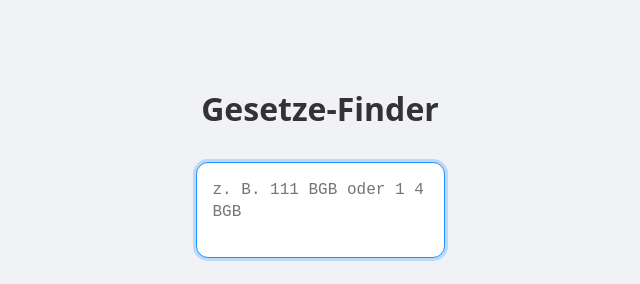
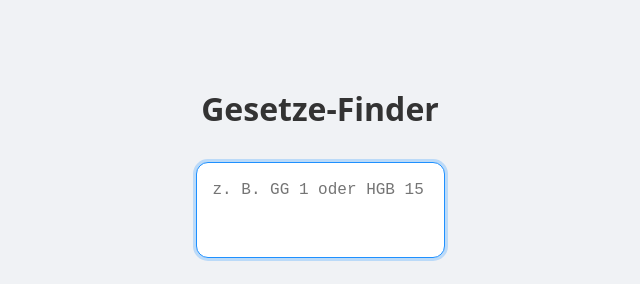
Before and after one commit to DD-65/recht-api, a website: page public/index.html in a window 1280 px wide. Shown: the part 212-496 px from the top of the page, 320-960 px from the left. Drawn offline with Linux system fonts and the light colour scheme.

Commit message:
improve placeholder

```diff
--- a/public/index.html
+++ b/public/index.html
@@ -89,7 +89,7 @@
   <div class="container">
     <h1>Gesetze-Finder</h1>
 
-    <textarea id="input" placeholder="z. B. 111 BGB oder 1 4 BGB" autofocus></textarea>
+    <textarea id="input" placeholder="z. B. GG 1 oder HGB 15" autofocus></textarea>
     <div id="loader" class="loader"></div>
     <div id="out" aria-live="polite"></div>
   </div>
```
